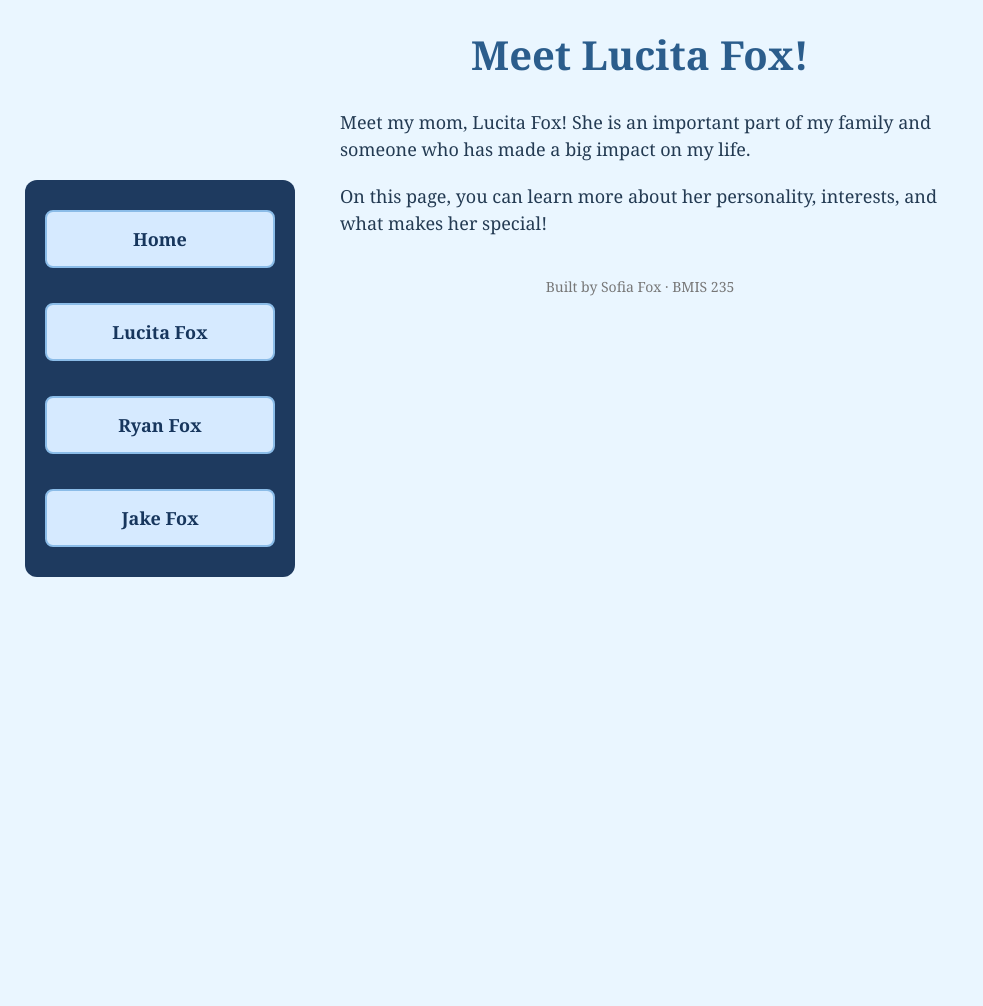
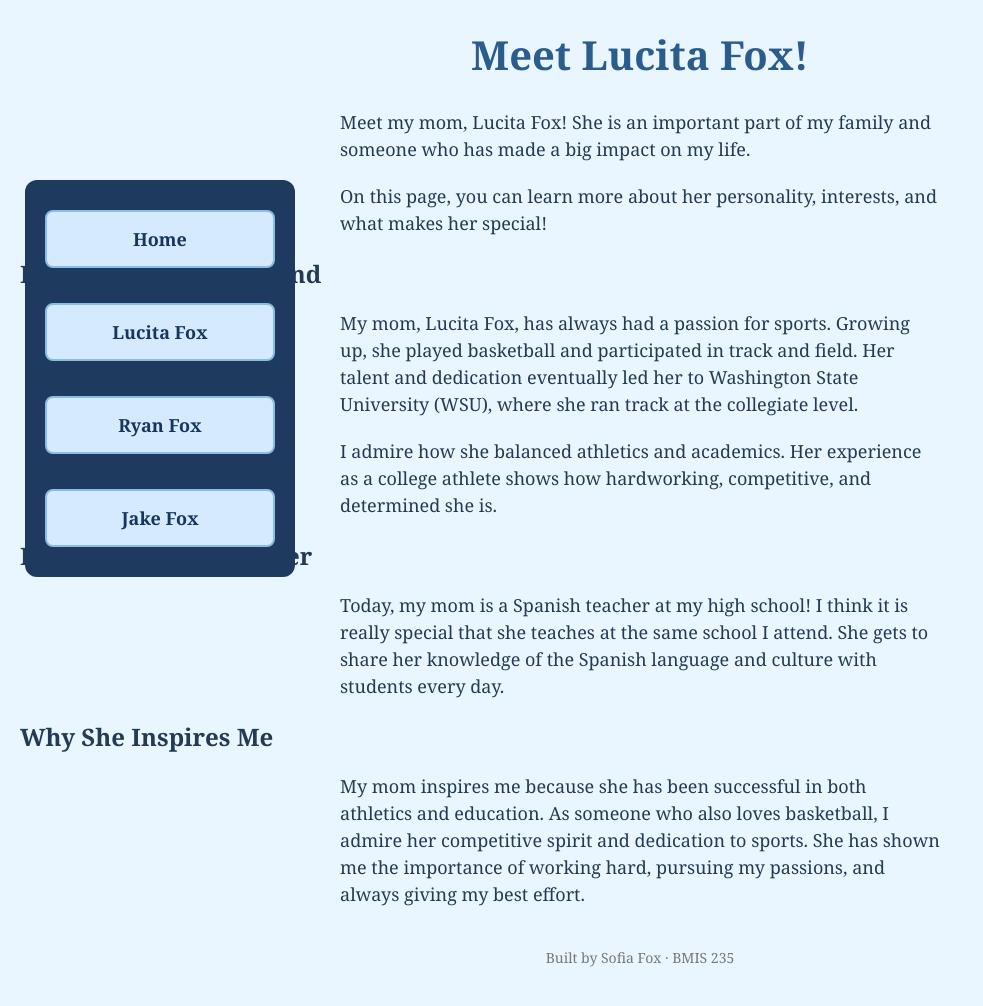
Before and after one commit to Sofox26/bmis235-html-3, a plain HTML site: page page1.html in a window 1280 px wide. Shown: the whole page, without its empty margins (0-983 px from the left). Before the commit the page ends 800 px from the top, so only its background shows below. Drawn offline with Linux system fonts and the light colour scheme.

Commit message:
Add sections about mom's athletics and teaching career

```diff
--- a/page1.html
+++ b/page1.html
@@ -38,6 +38,45 @@ who has made a big impact on my life.</p>
 about her personality, interests,
 and what makes her special!</p>
 
+<h2>Her Athletic Background</h2>
+
+<p>
+My mom, Lucita Fox, has always had a passion for
+sports. Growing up, she played basketball and
+participated in track and field. Her talent and
+dedication eventually led her to Washington State
+University (WSU), where she ran track at the
+collegiate level.
+</p>
+
+<p>
+I admire how she balanced athletics and academics.
+Her experience as a college athlete shows how
+hardworking, competitive, and determined she is.
+</p>
+
+<h2>Her Career as a Teacher</h2>
+
+<p>
+Today, my mom is a Spanish teacher at my high
+school! I think it is really special that she
+teaches at the same school I attend. She gets to
+share her knowledge of the Spanish language and
+culture with students every day.
+</p>
+
+<h2>Why She Inspires Me</h2>
+
+<p>
+My mom inspires me because she has been successful
+in both athletics and education. As someone who
+also loves basketball, I admire her competitive
+spirit and dedication to sports. She has shown me
+the importance of working hard, pursuing my
+passions, and always giving my best effort.
+</p>
+
+
 
 <!-- Footer: fill in your name -->
 <footer>Built by Sofia Fox &middot; BMIS 235</footer>
```
